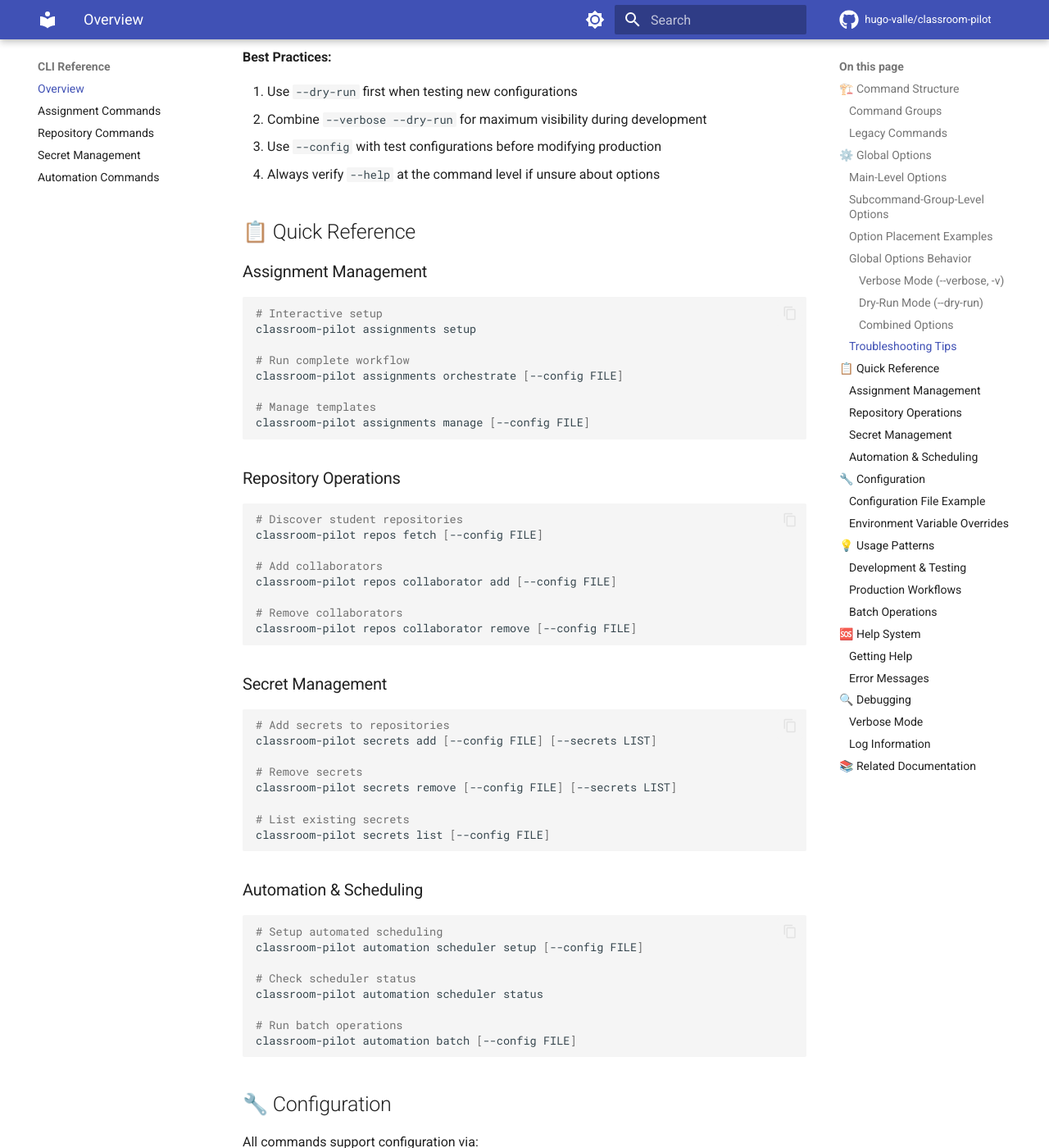
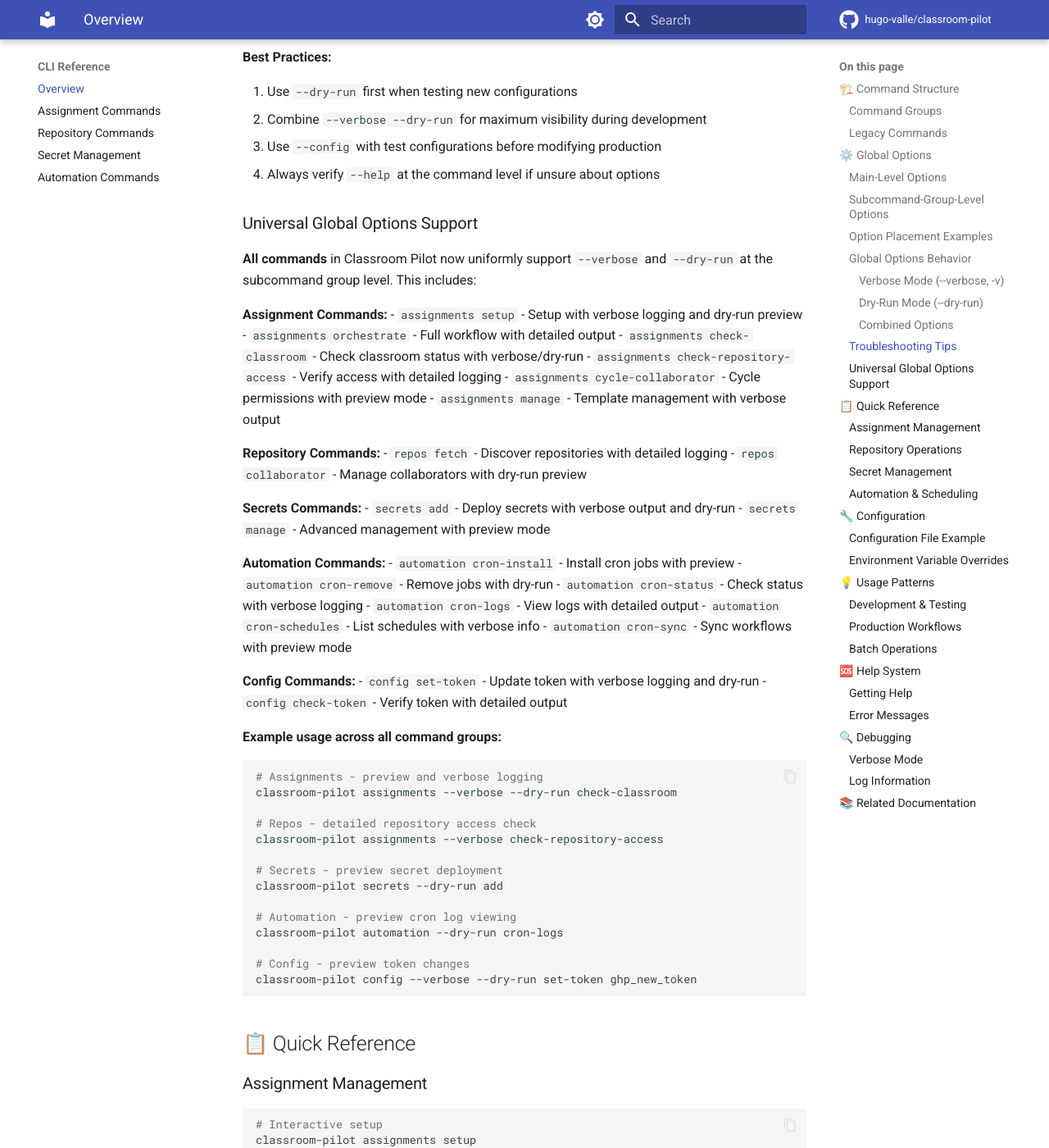
Before and after one commit to hugo-valle/classroom-pilot, an MkDocs documentation site: the page built from docs-site/cli/overview.md, in a window 1280 px wide and 1400 px high, scrolled down 4335 px. Shown: the whole window at 82% size. Built offline with MkDocs 1.6.1 and Material for MkDocs 9.7.7, drawn with Linux system fonts in a browser that asks for light colours; comment, search, counter and statistics services are not loaded; the version menu is left out.

Commit message:
docs: update command documentation to reflect global options standardization
- Updated assignments.md with correct option placement for setup and orchestrate
- Added documentation for newly standardized commands:
  - check-classroom
  - check-repository-access
  - cycle-collaborator
- Added automation cron-logs command documentation
- Corrected secrets.md to show --verbose/--dry-run as group-level options
- All examples now consistently show proper global option placement
- Clarified main-level vs group-level option distinction across all commands

````diff
--- a/docs-site/cli/overview.md
+++ b/docs-site/cli/overview.md
@@ -168,6 +168,57 @@
 2. Combine `--verbose --dry-run` for maximum visibility during development
 3. Use `--config` with test configurations before modifying production
 4. Always verify `--help` at the command level if unsure about options
+
+### Universal Global Options Support
+
+**All commands** in Classroom Pilot now uniformly support `--verbose` and `--dry-run` at the subcommand group level. This includes:
+
+**Assignment Commands:**
+- `assignments setup` - Setup with verbose logging and dry-run preview
+- `assignments orchestrate` - Full workflow with detailed output
+- `assignments check-classroom` - Check classroom status with verbose/dry-run
+- `assignments check-repository-access` - Verify access with detailed logging
+- `assignments cycle-collaborator` - Cycle permissions with preview mode
+- `assignments manage` - Template management with verbose output
+
+**Repository Commands:**
+- `repos fetch` - Discover repositories with detailed logging
+- `repos collaborator` - Manage collaborators with dry-run preview
+
+**Secrets Commands:**
+- `secrets add` - Deploy secrets with verbose output and dry-run
+- `secrets manage` - Advanced management with preview mode
+
+**Automation Commands:**
+- `automation cron-install` - Install cron jobs with preview
+- `automation cron-remove` - Remove jobs with dry-run
+- `automation cron-status` - Check status with verbose logging
+- `automation cron-logs` - View logs with detailed output
+- `automation cron-schedules` - List schedules with verbose info
+- `automation cron-sync` - Sync workflows with preview mode
+
+**Config Commands:**
+- `config set-token` - Update token with verbose logging and dry-run
+- `config check-token` - Verify token with detailed output
+
+**Example usage across all command groups:**
+
+```bash
+# Assignments - preview and verbose logging
+classroom-pilot assignments --verbose --dry-run check-classroom
+
+# Repos - detailed repository access check
+classroom-pilot assignments --verbose check-repository-access
+
+# Secrets - preview secret deployment
+classroom-pilot secrets --dry-run add
+
+# Automation - preview cron log viewing
+classroom-pilot automation --dry-run cron-logs
+
+# Config - preview token changes
+classroom-pilot config --verbose --dry-run set-token ghp_new_token
+```
 
 ## 📋 Quick Reference
 
````
